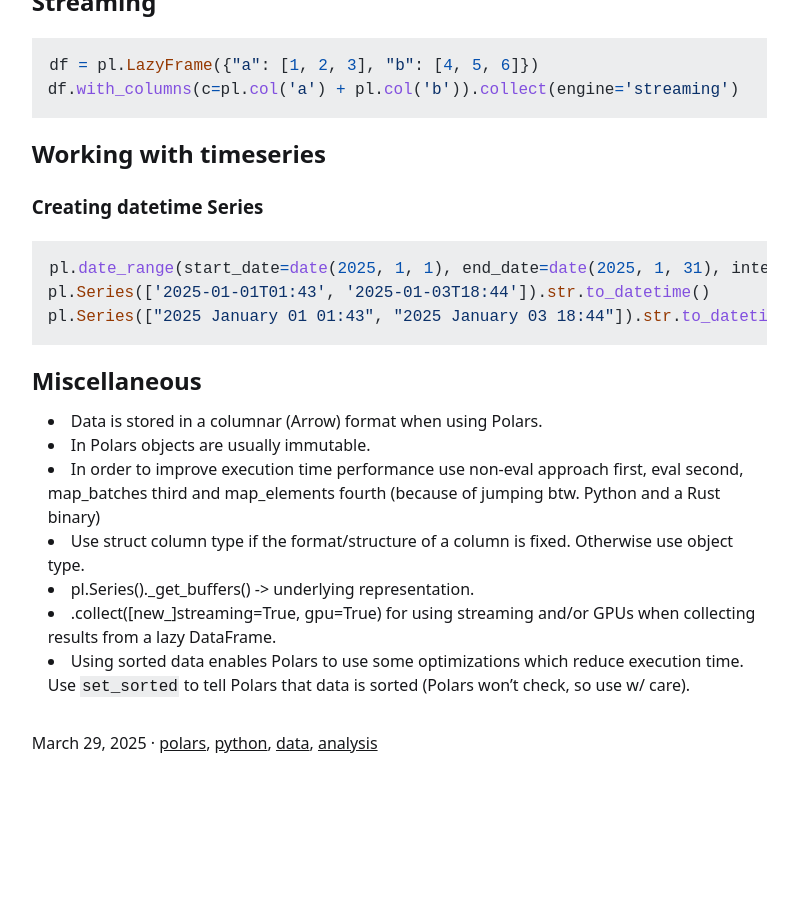
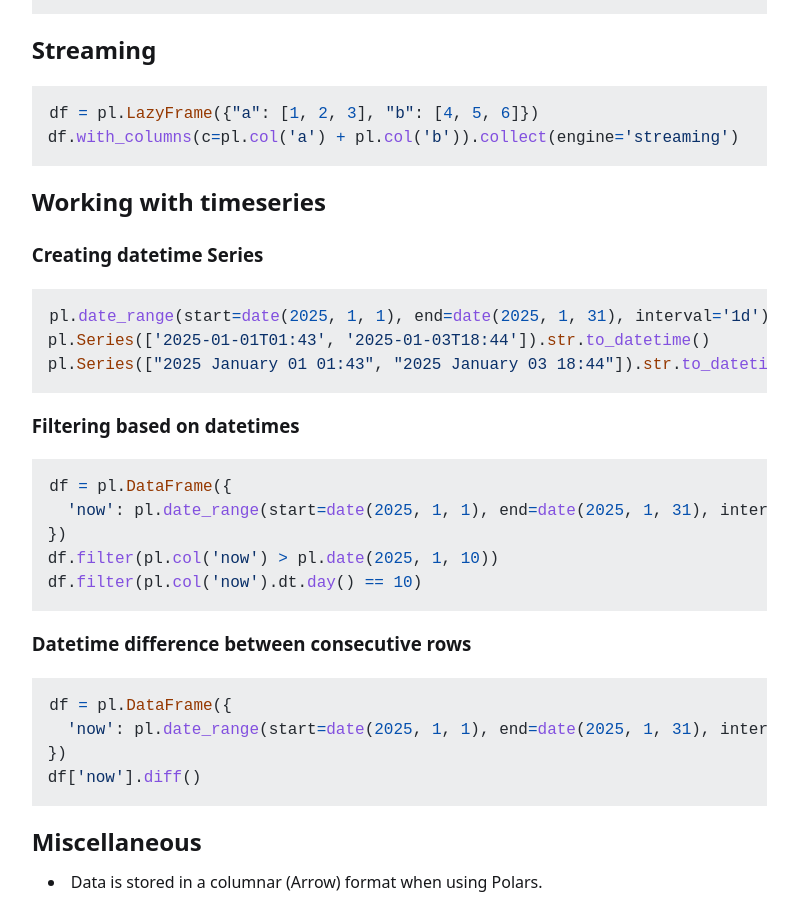
Before and after one commit to ovidiuparvu/ovidiuparvu.github.io, a Jekyll site: the page built from _posts/2025-03-29-an-intro-to-polars.md, in a window 1280 px wide and 900 px high, scrolled down 7824 px. Shown: the whole window, without its empty margins (321-1119 px from the left). Built offline with Jekyll 4.4.1, drawn with Linux system fonts in a browser that asks for light colours; before the commit the page ends 8675 px from its top, so only the background shows below that; some of the changed text lies outside the part shown.

Commit message:
Add sections on filtering based on datetimes and calculating datetime differences in Polars tutorial

````diff
--- a/_posts/2025-03-29-an-intro-to-polars.md
+++ b/_posts/2025-03-29-an-intro-to-polars.md
@@ -52,6 +52,8 @@ This introduction to Polars is my attempt to make it easy for future me to recol
 - [Streaming](#streaming)
 - [Working with timeseries](#working-with-timeseries)
   - [Creating datetime Series](#creating-datetime-series)
+  - [Filtering based on datetimes](#filtering-based-on-datetimes)
+  - [Datetime difference between consecutive rows](#datetime-difference-between-consecutive-rows)
 - [Miscellaneous](#miscellaneous)
 
 Right, let's get to it. First set up a virtual environment. Then go through the examples below.
@@ -360,9 +362,28 @@ df.with_columns(c=pl.col('a') + pl.col('b')).collect(engine='streaming')
 ### Creating datetime Series
 
 ```python
-pl.date_range(start_date=date(2025, 1, 1), end_date=date(2025, 1, 31), interval='1d')
+pl.date_range(start=date(2025, 1, 1), end=date(2025, 1, 31), interval='1d')
 pl.Series(['2025-01-01T01:43', '2025-01-03T18:44']).str.to_datetime()
 pl.Series(["2025 January 01 01:43", "2025 January 03 18:44"]).str.to_datetime('%Y %B %d %H:%M')
+```
+
+### Filtering based on datetimes
+
+```python
+df = pl.DataFrame({
+  'now': pl.date_range(start=date(2025, 1, 1), end=date(2025, 1, 31), interval='1d', eager=True)
+})
+df.filter(pl.col('now') > pl.date(2025, 1, 10))
+df.filter(pl.col('now').dt.day() == 10)
+```
+
+### Datetime difference between consecutive rows
+
+```python
+df = pl.DataFrame({
+  'now': pl.date_range(start=date(2025, 1, 1), end=date(2025, 1, 31), interval='1d', eager=True)
+})
+df['now'].diff()
 ```
 
 ## Miscellaneous
````
